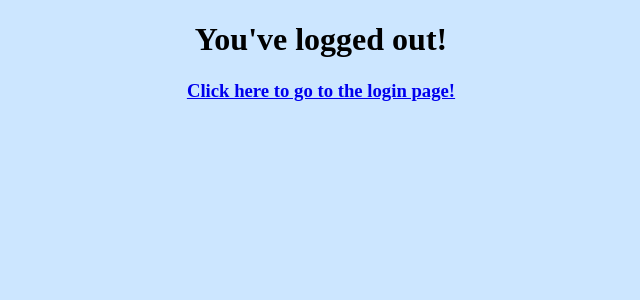
After one commit to wellesleygwc/2016, a Flask app: page /logout in a window 1280 px wide. The commit adds this page. Shown: the top 300 px of the page, without its empty margins (319-959 px from the left). Run offline with Flask 2, Linux system fonts and the light colour scheme.

Commit message:
this is the logout page

```diff
--- a/question-of-the-day/main.py
+++ b/question-of-the-day/main.py
@@ -69,6 +69,14 @@ def logins():
         return render_template('Profile.html', username=username, email=db.get_email(username), total_answers=db.get_total_answers(username), right_answers=db.get_right_answers(username))
     return redirect(url_for('login'))
 
+
+# Logout page
+@app.route('/logout', methods=['GET', 'POST'])
+def logout():
+    if 'username' in session:
+         del session['username']
+    return render_template('logout.html')
+
 #Profile
 @app.route('/profile')
 def profile():
--- a/question-of-the-day/static/styles.css
+++ b/question-of-the-day/static/styles.css
@@ -7,7 +7,10 @@ text-shadow: 3px 2px red;
 
 
     }
+#logout {
+    color: "MidnightBlue"
 
+}
     #email {
 
 #links {
--- a/question-of-the-day/templates/Archives.html
+++ b/question-of-the-day/templates/Archives.html
@@ -30,7 +30,7 @@ font-size: 40;
   <td id="links"><a href="home">Home</a></td>
 <td id="links"><a href="archives">Archives</a></td>
 <td id="links"><a href="profile">Profile</a></td>
-<td id="links"><a href="logins">Login</a></td>
+<td id="links"><a href="logout">Logout</a></td>
 <div class="title">
     <h1 align="center">Archives</h1>
 
--- a/question-of-the-day/templates/HomePage.html
+++ b/question-of-the-day/templates/HomePage.html
@@ -19,7 +19,7 @@
 <td id="links"><a href="home">Home</a></td>
 <td id="links"><a href="archives">Archives</a></td>
 <td id="links"><a href="profile">Profile</a></td>
-<td id="links"><a href="logins">Login</a></td>
+<td id="links"><a href="logout">Logout</a></td>
 
 
 <br><br><br><br>
--- a/question-of-the-day/templates/Profile.html
+++ b/question-of-the-day/templates/Profile.html
@@ -5,7 +5,7 @@
     <td id="links"><a href="home">Home</a></td>
 <td id="links"><a href="archives">Archives</a></td>
 <td id="links"><a href="profile">Profile</a></td>
-<td id="links"><a href="logins">Login</a></td>
+<td id="links"><a href="logout">Logout</a></td>
     <br>
     <title>Home Page</title>
       <link rel="stylesheet" type="text/css" href="static/styles.css">
--- /dev/null
+++ b/question-of-the-day/templates/logout.html
@@ -0,0 +1,9 @@
+<!DOCTYPE html>
+<html>
+ <head>
+   <title>Log Out Page</title>
+     <link rel="stylesheet" type="text/css" href="static/styles.css">
+ </head>
+<h1 id="logout">You've logged out!</h1>
+<h3 id="logout2"><a href="logins">Click here to go to the login page!</h3></a>
+</html>
```
